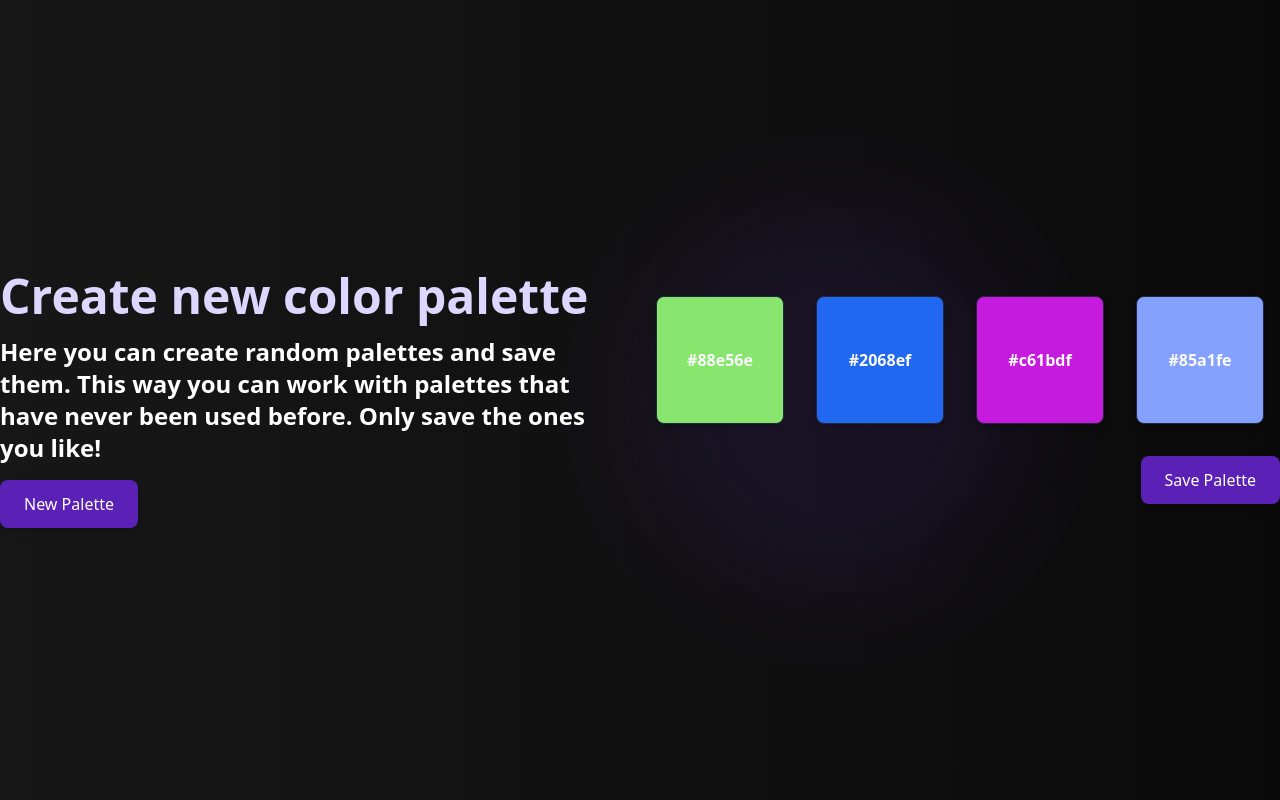
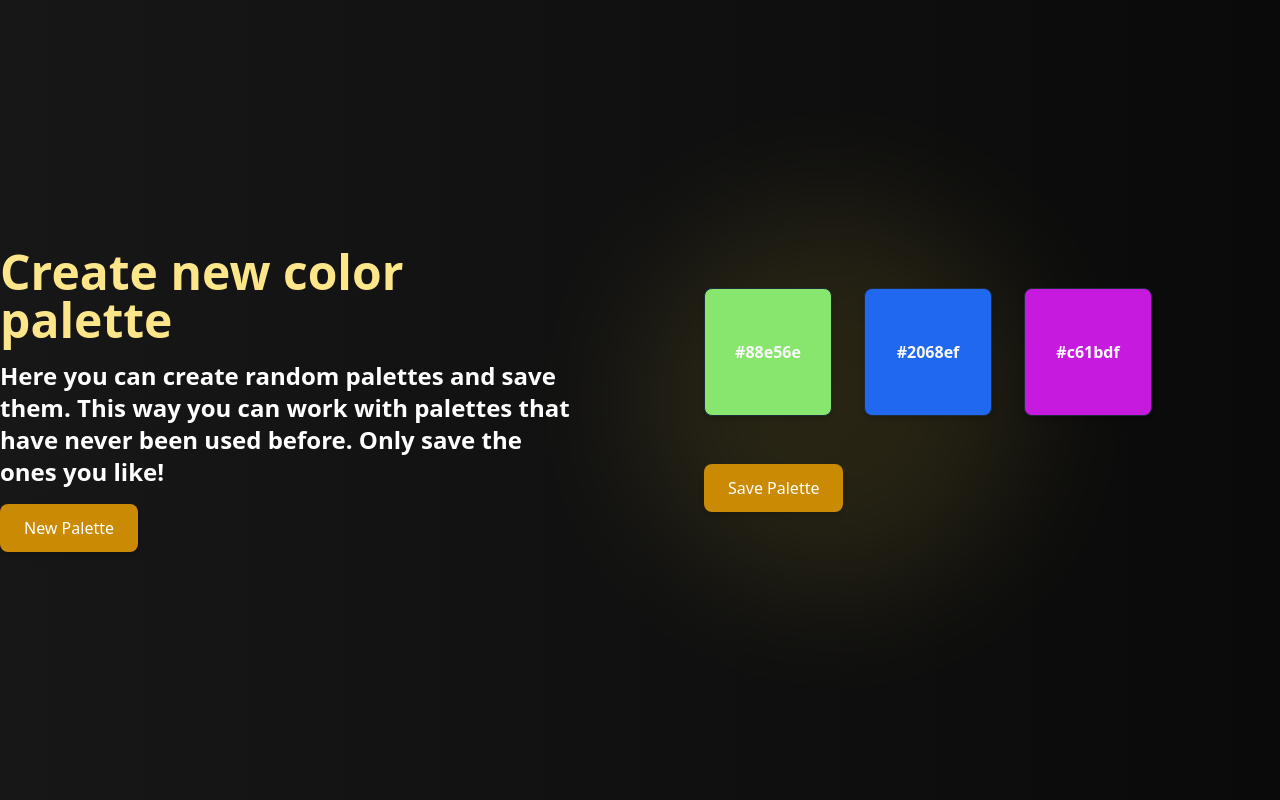
Before and after one commit to poyrazavsever/Color-Palette, a SvelteKit app: page / in a window 1280 px wide. Both pictures are taken after a click on the button "New Palette". Built offline with nearby package versions, Linux system fonts and the light colour scheme.

Commit message:
feat: done +page

```diff
--- a/src/routes/+page.svelte
+++ b/src/routes/+page.svelte
@@ -18,23 +18,28 @@
 <main
   class="min-h-screen flex items-center justify-center bg-gradient-to-r from-neutral-900 to-neutral-950 relative overflow-x-hidden"
 >
-    <div class="flex py-32 px-6 md:p-0 flex-col md:flex-row items-start md:items-center justify-around gap-8 z-10 container">
+  <div
+    class="flex py-32 px-6 md:p-0 flex-col md:flex-row items-start md:items-center justify-around gap-32 z-10 container"
+  >
     <div class="w-full md:w-1/2 flex flex-col items-start gap-4">
-        <h2 class="text-xl md:text-5xl text-violet-200 font-black">
+      <h2 class="text-xl md:text-5xl text-amber-200 font-black">
         Create new color palette
       </h2>
       <p class="text-lg md:text-2xl text-white font-semibold">
-          Here you can create random palettes and save them. This way you can work with palettes that have never been used before. Only save the ones you like!
+        Here you can create random palettes and save them. This way you can work
+        with palettes that have never been used before. Only save the ones you
+        like!
       </p>
       <button
-          on:click={() => generateColors(4)}
-          class="relative inline-flex items-center px-6 py-3 overflow-hidden font-medium text-white bg-violet-800 hover:bg-violet-900 transition-all rounded-lg shadow-md group"
+        on:click={() => generateColors(3)}
+        class="relative inline-flex items-center px-6 py-3 overflow-hidden font-medium text-white bg-yellow-600 hover:bg-yellow-700 transition-all rounded-lg shadow-md group"
       >
         <span class="relative z-10">New Palette</span>
       </button>
     </div>
 
-      <div class="w-full md:w-1/2 flex items-center gap-8 flex-wrap">
+    <div class="w-full md:w-1/2 flex flex-col items-start gap-12 flex-wrap">
+      <div class="flex flex-wrap items-center gap-8">
         {#each colors as color (color)}
           <div
             class="w-32 h-32 border border-slate-800 flex items-center justify-center text-white font-bold rounded-lg shadow-md"
@@ -44,19 +49,20 @@
             <p class="text-neutral-50">{color}</p>
           </div>
         {/each}
+      </div>
 
       {#if colors.length > 0}
-          <div class="ml-auto">
         <button
           on:click={() => console.log("Palette saved!")}
-              class="relative inline-flex items-center px-6 py-3 overflow-hidden font-medium text-white bg-violet-800 hover:bg-violet-900 transition-all rounded-lg shadow-md group"
+          class="items-start px-6 py-3 overflow-hidden font-medium text-white bg-yellow-600 hover:bg-yellow-700 transition-all rounded-lg shadow-md group"
         >
           <span class="relative z-10">Save Palette</span>
         </button>
-          </div>
       {/if}
     </div>
   </div>
 
-    <div class="w-96 h-96 bg-violet-600 absolute left-1/2 rounded-full blur-3xl opacity-10"></div>
+  <div
+    class="w-96 h-96 bg-yellow-300 absolute left-1/2 rounded-full blur-3xl opacity-10"
+  ></div>
 </main>
```
Lines whose indentation alone changed are shown as unchanged.
